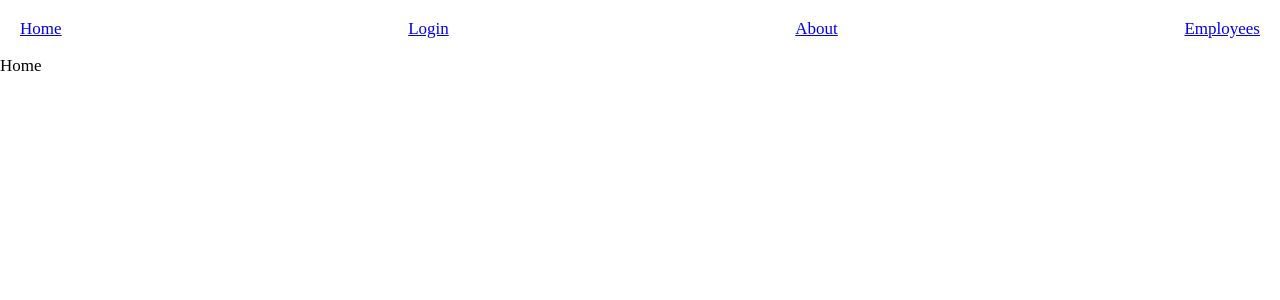
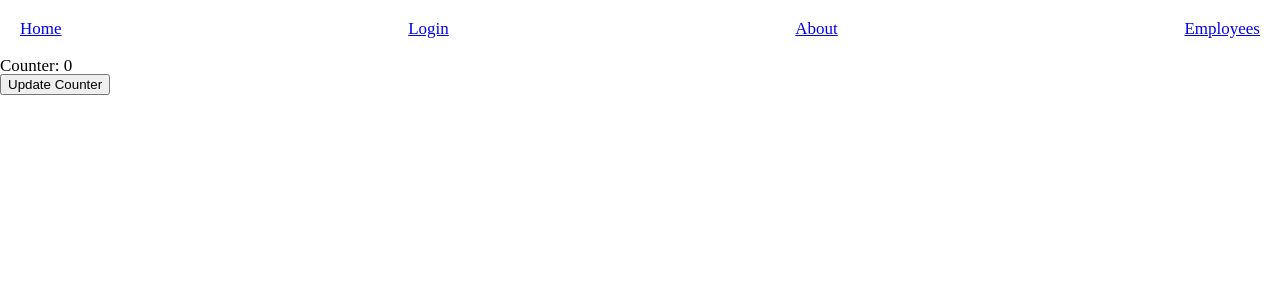
Before and after one commit to Newton-School/learn-react, a React (Create React App) app: page / in a window 1280 px wide. Shown: the top 300 px of the page. Built offline with nearby package versions, Linux system fonts and the light colour scheme; the HTML template or start-up script is replaced by a standard one.

Commit message:
Display the counter value using setState

```diff
--- a/src/containers/Home.js
+++ b/src/containers/Home.js
@@ -1,5 +1,19 @@
-import React from "react";
+import React, { useState, useEffect } from "react";
 
-const Home = () => <div>Home</div>;
+const Home = () => {
+  const [counter, setCounter] = useState(0);
+
+  useEffect(() => {});
+
+  return (
+    <div>
+      <p>Counter: {counter}</p>
+
+      <button type="button" onClick={() => setCounter(counter + 1)}>
+        Update Counter
+      </button>
+    </div>
+  );
+};
 
 export default Home;
```
